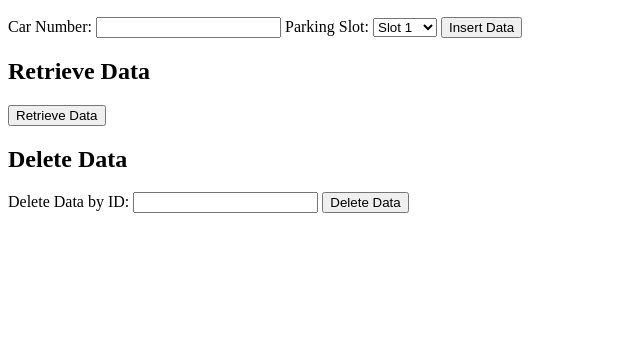
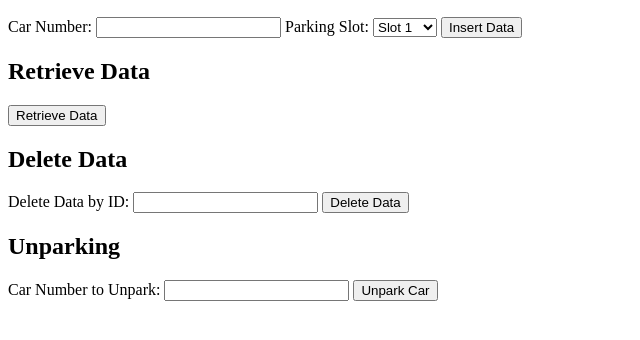
Before and after one commit to laxmipriyanalam/parking, a plain HTML site: page index.html in a window 1280 px wide. Shown: the part 110-450 px from the top of the page, without its empty margins (0-640 px from the left). Drawn offline with Linux system fonts and the light colour scheme.

Commit message:
Update index.html

```diff
--- a/index.html
+++ b/index.html
@@ -27,6 +27,12 @@
     <label for="deleteId">Delete Data by ID:</label>
     <input type="text" id="deleteId" required>
     <button type="button" onclick="deleteData()">Delete Data</button>
+
+    <!-- New Unparking Section -->
+    <h2>Unparking</h2>
+    <label for="unparkCarNumber">Car Number to Unpark:</label>
+    <input type="text" id="unparkCarNumber" required>
+    <button type="button" onclick="unparkCar()">Unpark Car</button>
 
     <script>
         // Function to populate the available slots dropdown
@@ -106,6 +112,25 @@
                 alert('Error deleting data. Please check the console for details.');
             }
         }
+
+        async function unparkCar() {
+            const unparkCarNumber = document.getElementById("unparkCarNumber").value;
+
+            try {
+                const response = await fetch(`http://localhost:3000/unpark/${unparkCarNumber}`, {
+                    method: 'PUT',
+                });
+
+                const data = await response.json();
+                alert(data.message);
+
+                // Re-populate the available slots dropdown after unparking
+                populateSlotsDropdown();
+            } catch (error) {
+                console.error('Error unparking car:', error);
+                alert('Error unparking car. Please check the console for details.');
+            }
+        }
     </script>
 </body>
 </html>
```
